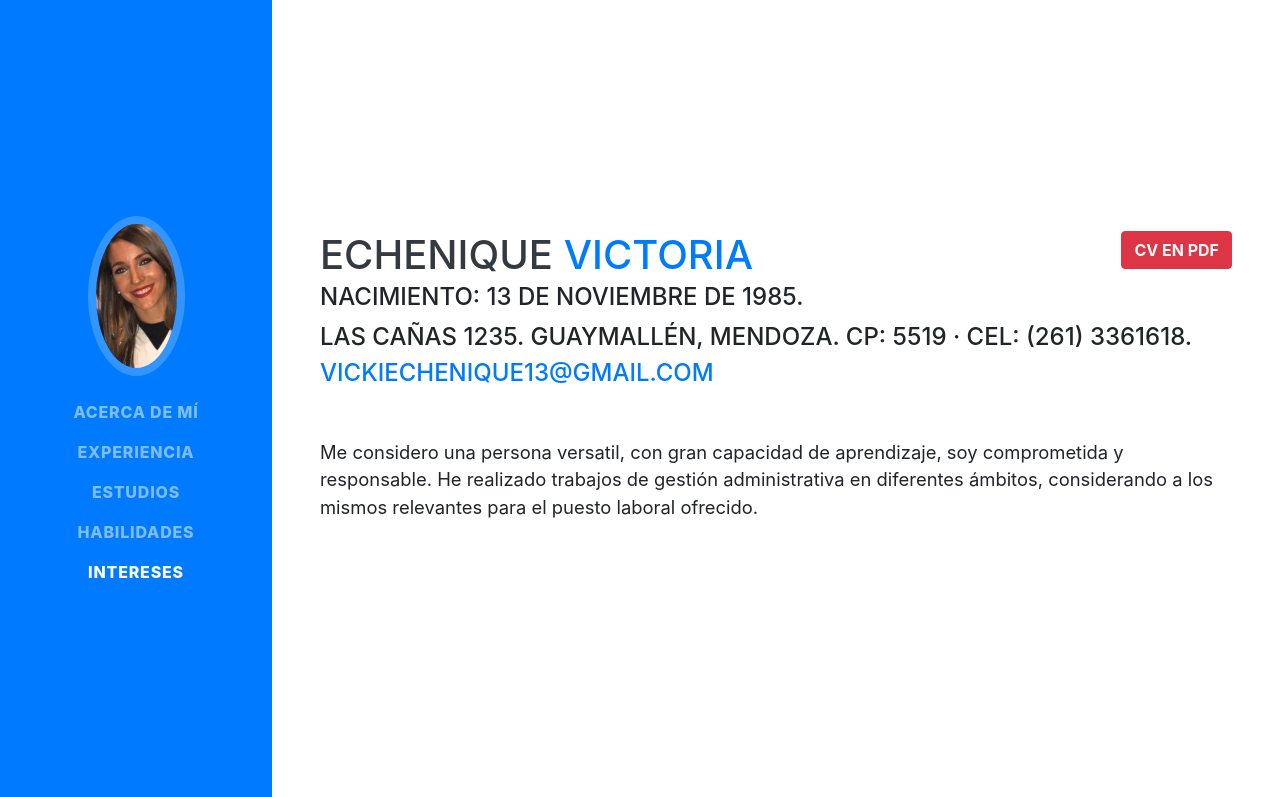
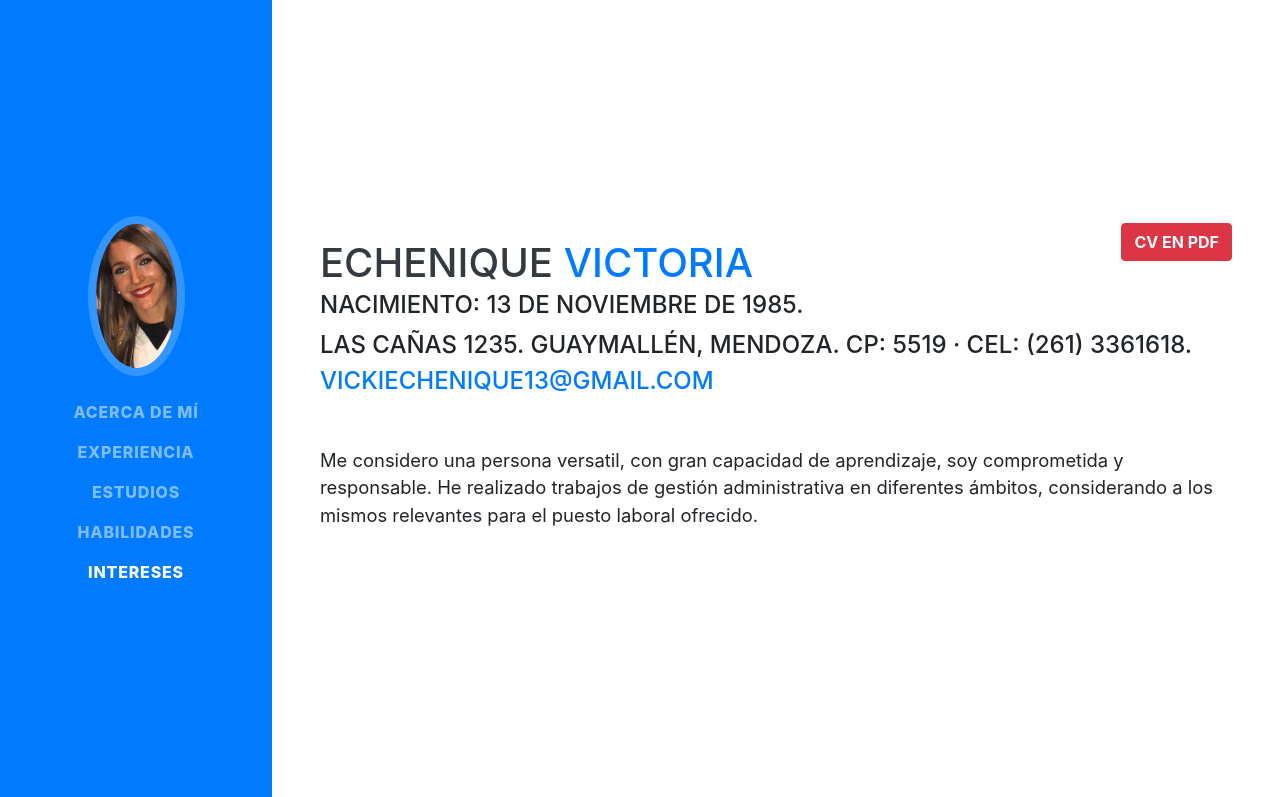
Before and after one commit to vickieche/vickieche.github.io, a website with bundled scripts: page index.html in a window 1280 px wide. Shown: the top 797 px of the page. Built offline with nearby package versions, Linux system fonts and the light colour scheme; a web font is replaced by a local one.

Commit message:
Actualizar

```diff
--- a/index.html
+++ b/index.html
@@ -60,7 +60,7 @@
     <section class="resume-section p-3 p-lg-5 d-flex align-items-center" id="about">
       <div class="w-100">
         <a class="btn btn-danger font-weight-bold text-light" style="float: right;" href="./curriculum.pdf" target="_blank">CV EN PDF</a>
-        <h1 class="mb-0">Echenique
+        <h1 class="mb-0 mt-3">Echenique
           <span class="text-primary">Victoria</span>
         </h1>
         <div class="subheading mb-1">Nacimiento: 13 de Noviembre de 1985.</div>
```
